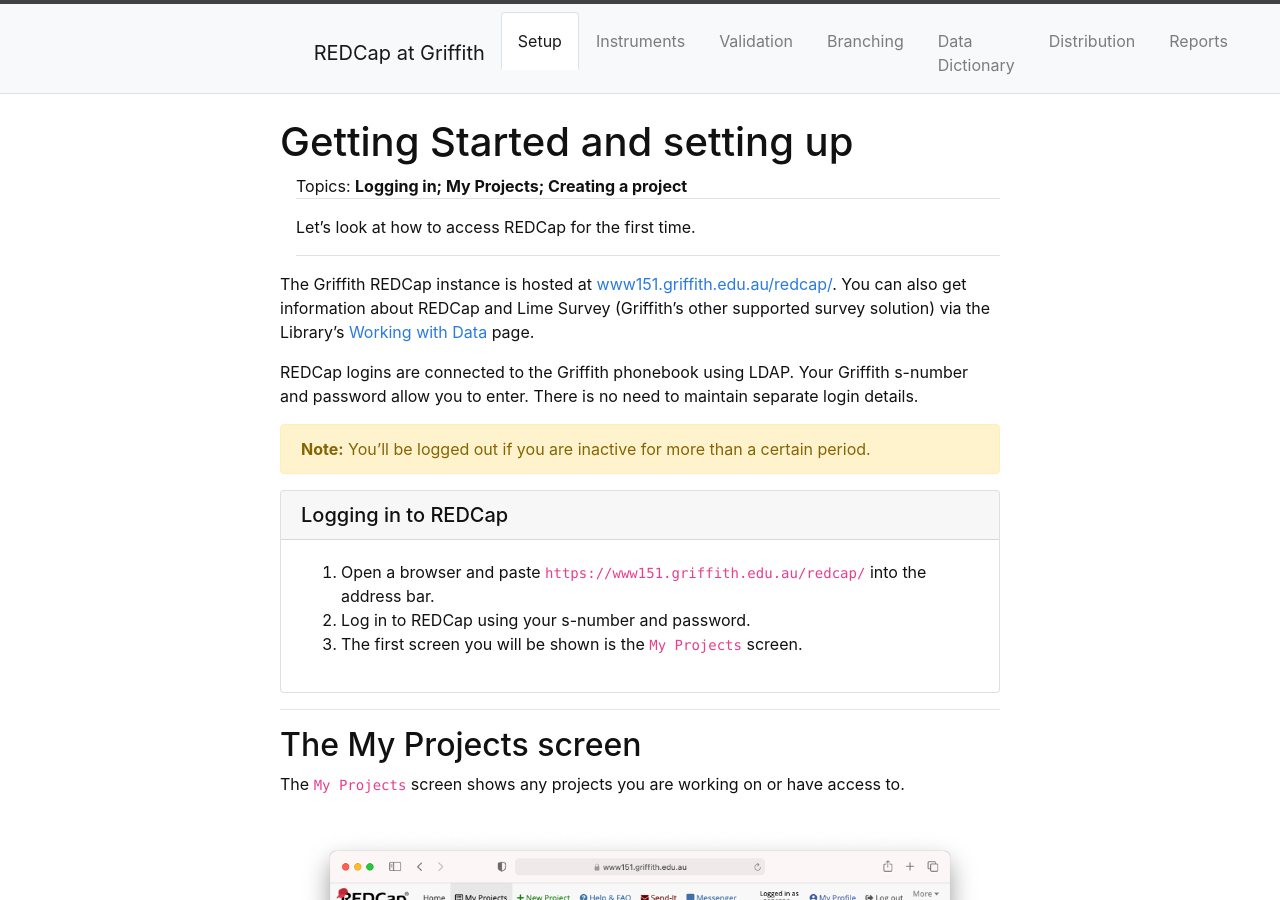
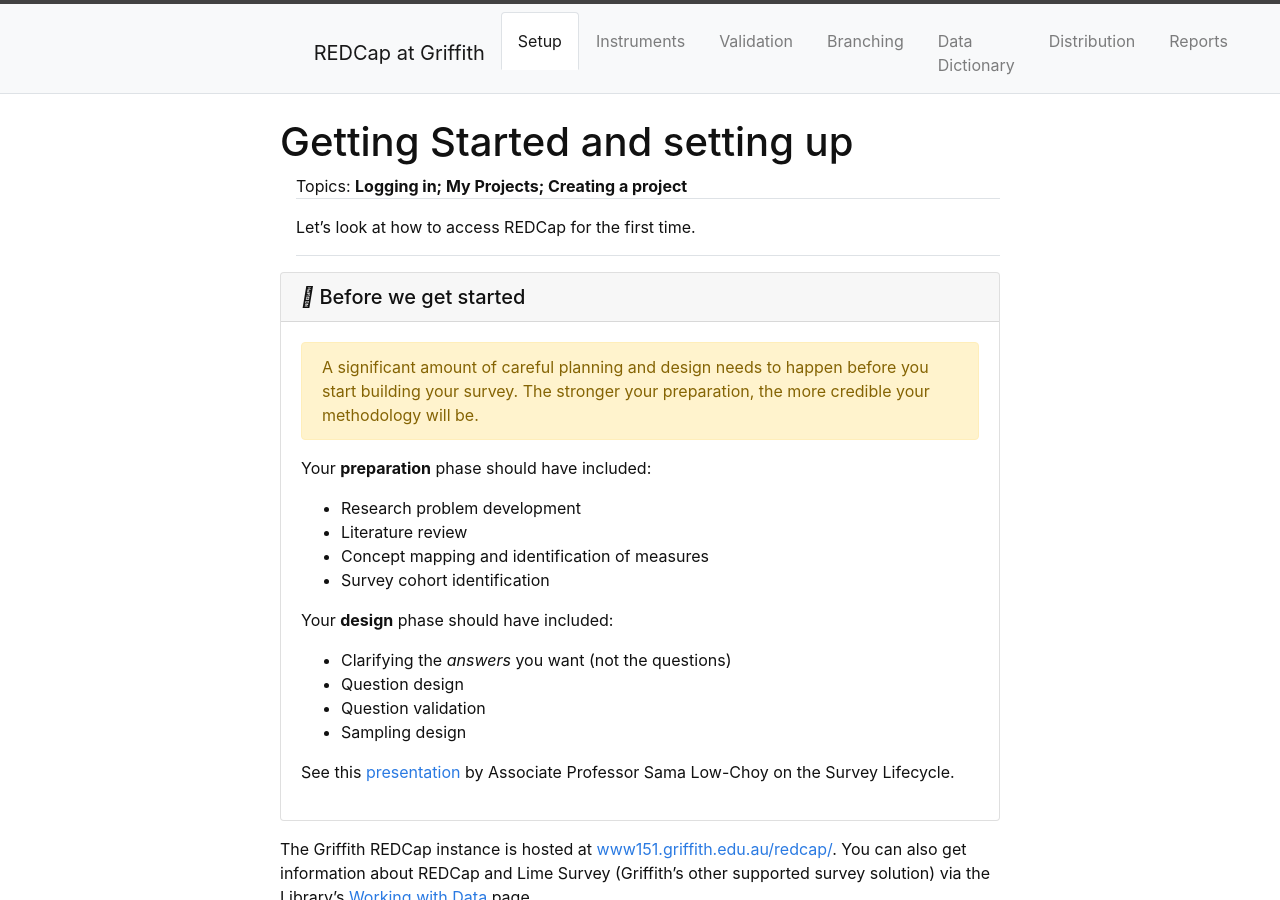
Before and after one commit to GriffithUniLibrary/redcap-intro-superseded, a Jekyll site: the page built from content/1-setup.md, in a window 1280 px wide and 900 px high. Built offline with Jekyll 4.4.1, drawn with Linux system fonts in a browser that asks for light colours.

Commit message:
Prep and design

```diff
--- a/content/1-setup.md
+++ b/content/1-setup.md
@@ -4,6 +4,35 @@ nav: Setup
 topics: Logging in; My Projects; Creating a project
 description: Let's look at how to access REDCap for the first time.
 ---
+
+{% capture beforewebegin %}
+
+{% capture planningalert %}
+
+A significant amount of careful planning and design needs to happen before you start building your survey. The stronger your preparation, the more credible your methodology will be.
+
+{% endcapture %}
+{% include alert.html text=planningalert color="warning" %}
+
+Your **preparation** phase should have included:
+
+- Research problem development
+- Literature review
+- Concept mapping and identification of measures
+- Survey cohort identification
+
+Your **design** phase should have included:
+
+- Clarifying the _answers_ you want (not the questions)
+- Question design
+- Question validation
+- Sampling design
+
+See this <a href="content/LowChoyResBaz2021.pdf">presentation</a> by Associate Professor Sama Low-Choy on the Survey Lifecycle.
+
+{% endcapture %}
+
+{% include card.html header="<i class='fa-solid fa-bomb'></i> Before we get started" text=beforewebegin %}
 
 The Griffith REDCap instance is hosted at [www151.griffith.edu.au/redcap/](https://www151.griffith.edu.au/redcap/). You can also get information about REDCap and Lime Survey (Griffith's other supported survey solution) via the Library's [Working with Data](https://www.griffith.edu.au/library/research-publishing/working-with-data/create-and-capture) page.
 
```
Also changed, not shown: content/0-start.md (+0 -10 lines).
